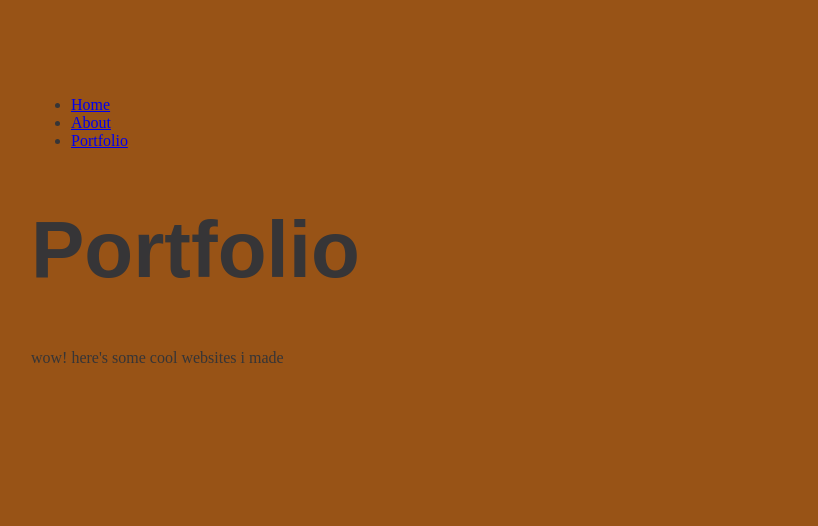
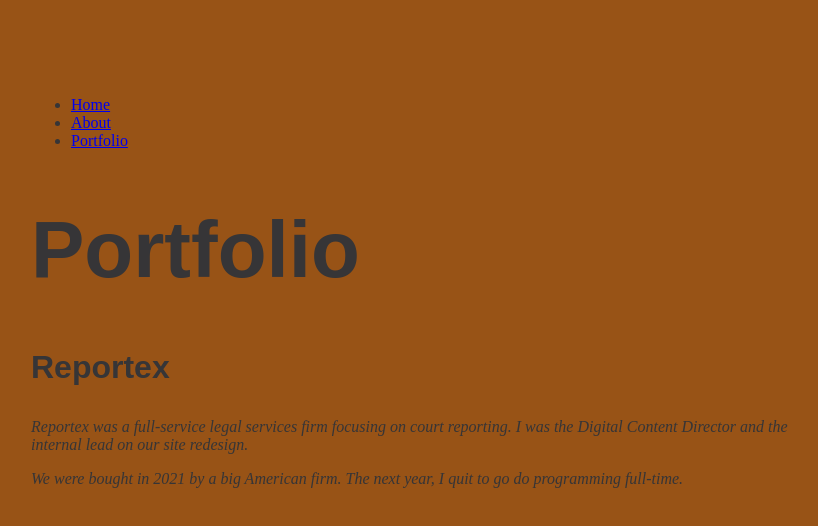
Before and after one commit to maxwellsquared/minimal-portfolio, a Gatsby site: page /portfolio in a window 1280 px wide. Shown: the whole page, without its empty margins (225-1043 px from the left). Built offline with nearby package versions, Linux system fonts and the light colour scheme; Gatsby itself is replaced by a stand-in of ours; a web font is replaced by a local one.

Commit message:
Add image files

```diff
--- a/public/page-data/dev-404-page/page-data.json
+++ b/public/page-data/dev-404-page/page-data.json
@@ -1 +1 @@
-{"componentChunkName":"component---cache-dev-404-page-js","path":"/dev-404-page/","result":{"data":{"allSiteFunction":{"nodes":[]},"allSitePage":{"nodes":[{"path":"/404/"},{"path":"/404.html"},{"path":"/"},{"path":"/about/"},{"path":"/portfolio/"}]}},"pageContext":{}},"staticQueryHashes":[]}
+{"componentChunkName":"component---cache-dev-404-page-js","path":"/dev-404-page/","result":{"data":{"allSiteFunction":{"nodes":[]},"allSitePage":{"nodes":[{"path":"/404/"},{"path":"/404.html"},{"path":"/about/"},{"path":"/"},{"path":"/portfolio/"}]}},"pageContext":{}},"staticQueryHashes":[]}
--- a/src/components/layout.module.css
+++ b/src/components/layout.module.css
@@ -13,6 +13,11 @@
 
     font-family: bebas-neue, sans-serif;
     font-size: 5rem;
+}
+
+h3 {
+  font-family: bebas-neue, sans-serif;
+  font-size: 2rem;
 }
   .nav-links {
     display: flex;
--- a/src/pages/portfolio.js
+++ b/src/pages/portfolio.js
@@ -4,8 +4,9 @@ import Layout from '../components/layout';
 const Portfolio = () => {
     return (
         <Layout pageTitle="Portfolio">
-            <p>wow! here's some cool websites i made</p>
-
+            <h3>Reportex</h3>
+            <p><i>Reportex was a full-service legal services firm focusing on court reporting. I was the Digital Content Director and the internal lead on our site redesign.</i></p>
+            <p><i>We were bought in 2021 by a big American firm. The next year, I quit to go do programming full-time.</i></p>
         </Layout>
     )
 }
```
Also changed, not shown: img/bjb1.jpg (added), img/bjb2.jpg (added), img/ctt1.jpg (added), img/ctt2.jpg (added), img/guzzlr1.jpg (added), img/guzzlr2.jpg (added), img/reportex-1.jpg (added), img/reportex2.jpg (added).
